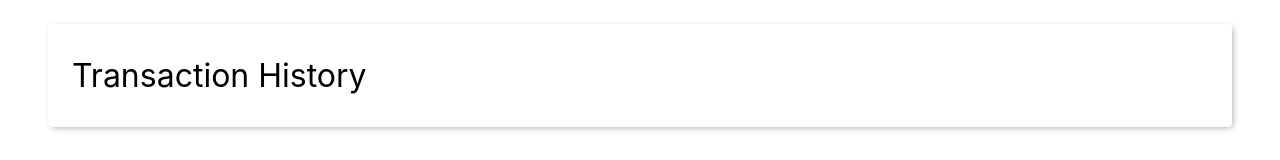
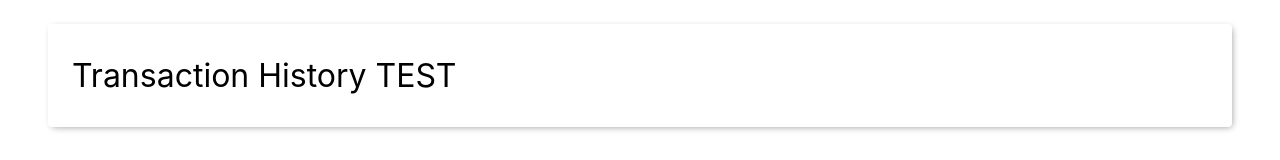
Before and after one commit to chukbert/Bank-Pro, a React (Create React App) app: page / in a window 1280 px wide. Shown: the top 160 px of the page. Built offline with nearby package versions, Linux system fonts and the light colour scheme.

Commit message:
test ci/cd

```diff
--- a/src/pages/TransactionHistory.js
+++ b/src/pages/TransactionHistory.js
@@ -16,7 +16,7 @@ class TransactionHistory extends React.Component {
             <section style={pageStyle}>
                 <BaseCard>
                     <p style={titleStyle}>
-                    Transaction History
+                    Transaction History TEST
                     </p>
                 </BaseCard>
                 <TransItem date="date" time="time" type="type" amount="amount" account="account"/>
```
